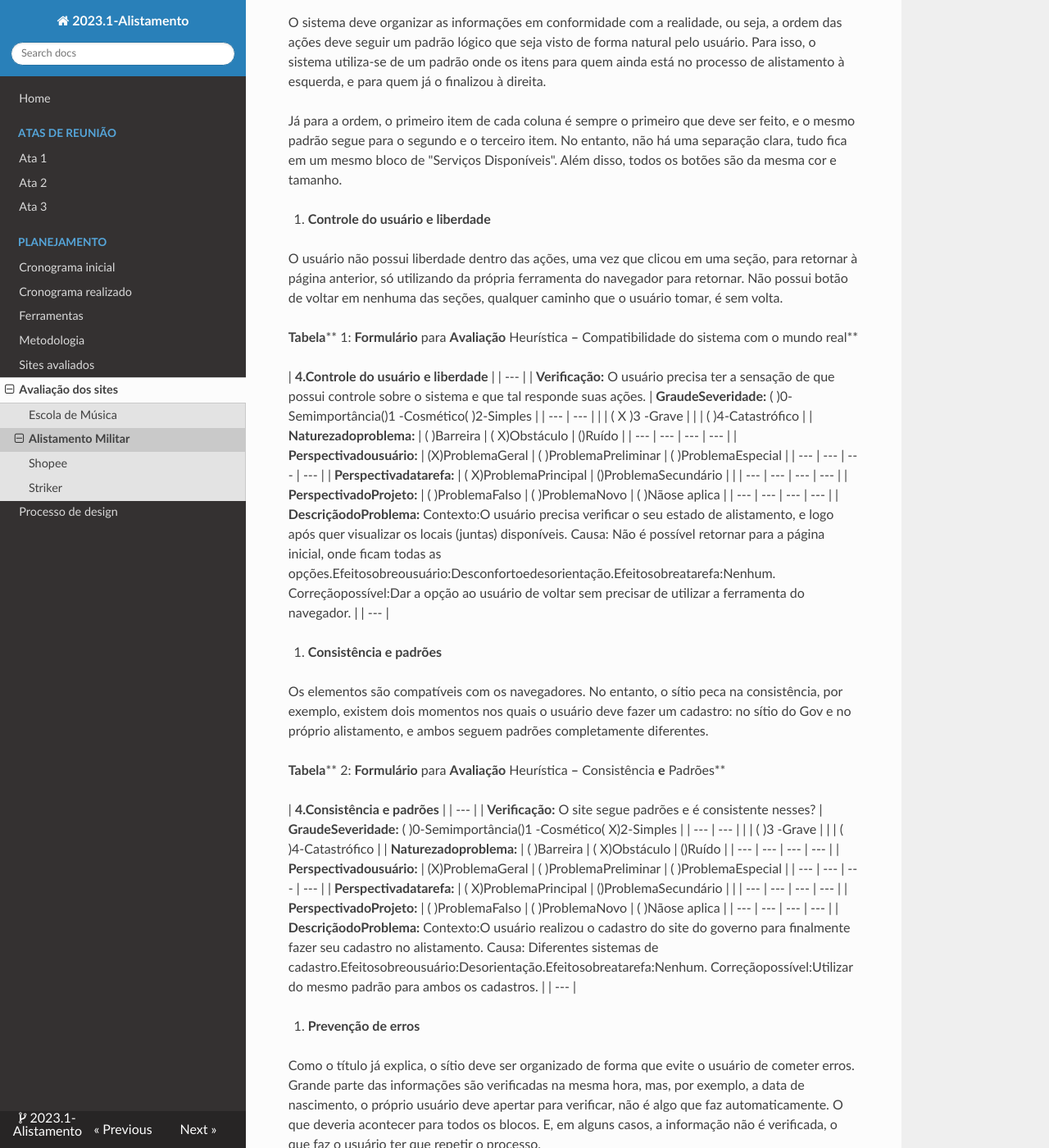
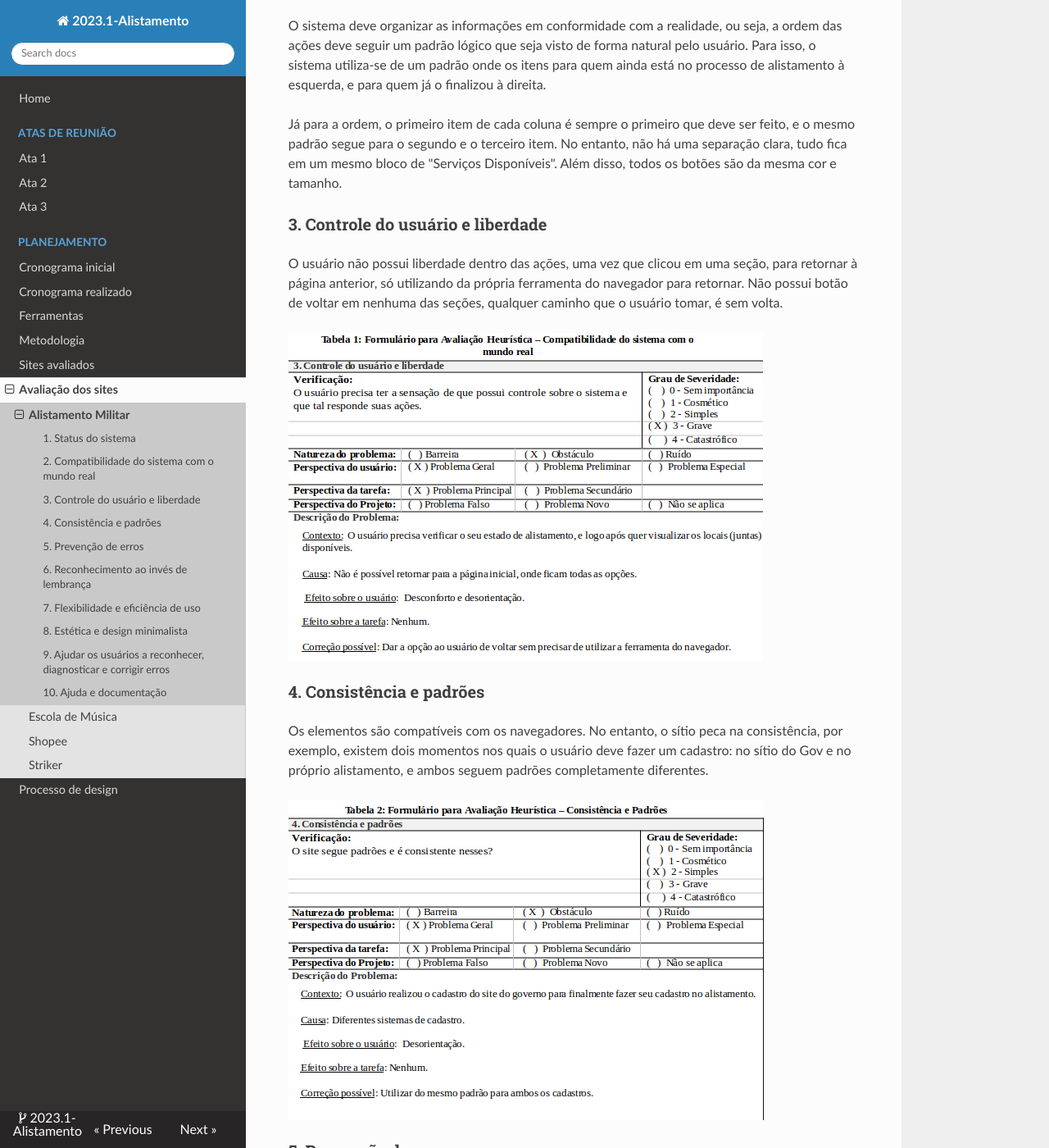
Before and after one commit to Interacao-Humano-Computador/2023.1-Alistamento, an MkDocs documentation site: the page built from docs/planejamento/avaliacoes/alistamento.md, in a window 1280 px wide and 1400 px high, scrolled down 1837 px. Shown: the whole window at 82% size. Built offline with MkDocs 1.6.1, drawn with Linux system fonts in a browser that asks for light colours; nearby versions of some CDN libraries; some of the changed text lies outside the part shown.

Commit message:
Fix: bug na página da avaliação do alistamento

```diff
--- a/docs/planejamento/avaliacoes/alistamento.md
+++ b/docs/planejamento/avaliacoes/alistamento.md
@@ -3,7 +3,7 @@ Aluno: ARTHUR DE MELO VIANA – 211029147
 
 Matéria: Interação Humano Computador – Turma A
 
-# **Planejamento da Avaliação de IHC – Alistamento Militar Online**
+# Planejamento da Avaliação de IHC – Alistamento Militar Online
 
 Essa avaliação de IHC tem como objetivo verificar se o _site_ do Exército Brasileiro para a realização do Alistamento Militar Online conseguiu atender às mais diversas camadas sociais. Dado que todos os jovens que completam 18 anos em um determinado ano devem realizar sua inscrição nos primeiros seis meses daquele ano.
 
@@ -31,122 +31,57 @@ O teste piloto foi realizado rapidamente, a conexão com a internet é estável
 
 Essa avaliação de IHC tem como objetivo verificar se o _site_ do Exército Brasileiro para a realização do Alistamento Militar Online conseguiu atender às mais diversas camadas sociais. Dado que todos os jovens que completam 18 anos em um determinado ano devem realizar sua inscrição nos primeiros seis meses daquele ano. Para tal avaliação, utilizar-se-á o método de inspeção da Avaliação Heurística, a qual será feita conforme os critérios de Nielsen.
 
-1. **Status do sistema**
+### 1. Status do sistema
 
 Para tal critério, avaliar-se-á se o site em questão deve informar o usuário sobre a ação que está sendo executada e o estado de tal. Portanto, o primeiro aspecto a ser avaliado será o cadastro, que é realizado por meio do site Portal Gov, para o cadastro nesse site, utiliza-se a inserção de dados um de cada vez, com um feedback explicativo sobre cada ação que será realizada.
 
 Após essa etapa, a parte de alistamento também permite verificar cada informação colocada antes de avançar para a próxima página. Sendo assim, o usuário tem ciência de que errou uma informação específica antes de ter que avançar e preencher tudo novamente. No entanto, alguns avisos são muito discretos, como, por exemplo, em "Acompanhar alistamento", aparece em cima, em letras pequenas e em uma caixa azul, que pouco chama a atenção.
 
-2. **Compatibilidade do sistema com o mundo real**
+### 2. Compatibilidade do sistema com o mundo real
 
 O sistema deve organizar as informações em conformidade com a realidade, ou seja, a ordem das ações deve seguir um padrão lógico que seja visto de forma natural pelo usuário. Para isso, o sistema utiliza-se de um padrão onde os itens para quem ainda está no processo de alistamento à esquerda, e para quem já o finalizou à direita.
 
 Já para a ordem, o primeiro item de cada coluna é sempre o primeiro que deve ser feito, e o mesmo padrão segue para o segundo e o terceiro item. No entanto, não há uma separação clara, tudo fica em um mesmo bloco de "Serviços Disponíveis". Além disso, todos os botões são da mesma cor e tamanho.
 
-3. **Controle do usuário e liberdade**
+### 3. Controle do usuário e liberdade
 
 O usuário não possui liberdade dentro das ações, uma vez que clicou em uma seção, para retornar à página anterior, só utilizando da própria ferramenta do navegador para retornar. Não possui botão de voltar em nenhuma das seções, qualquer caminho que o usuário tomar, é sem volta.
 
-**Tabela**** 1: ****Formulário**** para ****Avaliação**** Heurística ****–**** Compatibilidade do sistema com o mundo real**
+![Tabela1](../../img/avaliacoes/tabela1.png)
 
-| **4.Controle do usuário e liberdade** |
-| --- |
-| **Verificação:** O usuário precisa ter a sensação de que possui controle sobre o sistema e que tal responde suas ações. | **GraudeSeveridade:** ( )0-Semimportância()1 -Cosmético( )2-Simples |
-| --- | --- |
-|
- | ( X )3 -Grave |
-|
- | ( )4-Catastrófico |
-| **Naturezadoproblema:** | ( )Barreira | ( X)Obstáculo | ()Ruído |
-| --- | --- | --- | --- |
-| **Perspectivadousuário:** | (X)ProblemaGeral | ( )ProblemaPreliminar | ( )ProblemaEspecial |
-| --- | --- | --- | --- |
-| **Perspectivadatarefa:** | ( X)ProblemaPrincipal | ()ProblemaSecundário |
- |
-| --- | --- | --- | --- |
-| **PerspectivadoProjeto:** | ( )ProblemaFalso | ( )ProblemaNovo | ( )Nãose aplica |
-| --- | --- | --- | --- |
-| **DescriçãodoProblema:** Contexto:O usuário precisa verificar o seu estado de alistamento, e logo após quer visualizar os locais (juntas) disponíveis.
-Causa: Não é possível retornar para a página inicial, onde ficam todas as opções.Efeitosobreousuário:Desconfortoedesorientação.Efeitosobreatarefa:Nenhum.
-Correçãopossível:Dar a opção ao usuário de voltar sem precisar de utilizar a ferramenta do navegador. |
-| --- |
 
-4. **Consistência e padrões**
+### 4. Consistência e padrões
 
 Os elementos são compatíveis com os navegadores. No entanto, o sítio peca na consistência, por exemplo, existem dois momentos nos quais o usuário deve fazer um cadastro: no sítio do Gov e no próprio alistamento, e ambos seguem padrões completamente diferentes.
 
-**Tabela**** 2: ****Formulário**** para ****Avaliação**** Heurística ****–**** Consistência ****e**** Padrões**
+![Tabela2](../../img/avaliacoes/tabela2.png)
 
-| **4.Consistência e padrões** |
-| --- |
-| **Verificação:** O site segue padrões e é consistente nesses? | **GraudeSeveridade:** ( )0-Semimportância()1 -Cosmético( X)2-Simples |
-| --- | --- |
-|
- | ( )3 -Grave |
-|
- | ( )4-Catastrófico |
-| **Naturezadoproblema:** | ( )Barreira | ( X)Obstáculo | ()Ruído |
-| --- | --- | --- | --- |
-| **Perspectivadousuário:** | (X)ProblemaGeral | ( )ProblemaPreliminar | ( )ProblemaEspecial |
-| --- | --- | --- | --- |
-| **Perspectivadatarefa:** | ( X)ProblemaPrincipal | ()ProblemaSecundário |
- |
-| --- | --- | --- | --- |
-| **PerspectivadoProjeto:** | ( )ProblemaFalso | ( )ProblemaNovo | ( )Nãose aplica |
-| --- | --- | --- | --- |
-| **DescriçãodoProblema:** Contexto:O usuário realizou o cadastro do site do governo para finalmente fazer seu cadastro no alistamento.
-Causa: Diferentes sistemas de cadastro.Efeitosobreousuário:Desorientação.Efeitosobreatarefa:Nenhum.
-Correçãopossível:Utilizar do mesmo padrão para ambos os cadastros. |
-| --- |
-
-5. **Prevenção de erros**
+### 5. Prevenção de erros
 
 Como o título já explica, o sítio deve ser organizado de forma que evite o usuário de cometer erros. Grande parte das informações são verificadas na mesma hora, mas, por exemplo, a data de nascimento, o próprio usuário deve apertar para verificar, não é algo que faz automaticamente. O que deveria acontecer para todos os blocos. E, em alguns casos, a informação não é verificada, o que faz o usuário ter que repetir o processo.
 
-6. **Reconhecimento ao invés de lembrança**
+### 6. Reconhecimento ao invés de lembrança
 
 Nesse critério, o sistema precisa perdurar informações já fornecidas e verificadas para o preenchimento automático dessas, o que evita erros e também faz com que o usuário não tenha que preencher a mesma informação múltiplas vezes. Dado que algumas são trabalhosas de digitar e de verificar.
 
 No caso, o usuário já tem um cadastro no site do governo, o qual possui inúmeras informações do usuário. No entanto, na parte de alistamento, o usuário precisa digitar todas as informações que ele já forneceu, inclusive no próprio login, ao invés dessas informações já estarem preenchidas e o usuário tenha que somente verificá-las.
 
-7. **Flexibilidade e eficiência de uso**
+### 7. Flexibilidade e eficiência de uso
 
 Dado que o alistamento deve ser feito nos primeiros 6 meses de um determinado ano por todos os jovens que completariam 18 anos, o sistema deve ser flexível e deve atender aos mais variados perfis de usuários.
 
 O site não é personalizável, é o mesmo para todos. No entanto, o cadastro realizado no Gov é bem intuitivo e explicativo, com ícones grandes e avisos sobre a sua atual situação no processo. No entanto, tais características não são replicadas no Alistamento, letras pequenas, sem opção de zoom, algumas informações são posicionadas de maneira discreta e todos os botões são apresentados como se fossem de mesma importância.
 
-8. **Estética e design minimalista**
+### 8. Estética e design minimalista
 
 Neste tópico, os elementos visuais não devem causar confusão ou distração, as informações relevantes devem sempre prevalecer. Algo que é possível analisar logo na página inicial, aparece um aviso que cobre grande parte da tela, anunciando o instagram do alistamento oficial, o que se trata de uma informação distrativa e completamente irrelevante.
 
-**Tabela**** 3: ****Formulário**** para ****Avaliação**** Heurística ****–**** Estética e design minimalista**
+![Tabela3](../../img/avaliacoes/tabela3.png)
 
-| **4.Consistência e padrões** |
-| --- |
-| **Verificação:** O site segue padrões e é consistente nesses? | **GraudeSeveridade:** ( )0-Semimportância()1 -Cosmético( X)2-Simples |
-| --- | --- |
-|
- | ( )3 -Grave |
-|
- | ( )4-Catastrófico |
-| **Naturezadoproblema:** | ( )Barreira | ( X)Obstáculo | ()Ruído |
-| --- | --- | --- | --- |
-| **Perspectivadousuário:** | ()ProblemaGeral | ( X)ProblemaPreliminar | ( )ProblemaEspecial |
-| --- | --- | --- | --- |
-| **Perspectivadatarefa:** | ( )ProblemaPrincipal | ( X )ProblemaSecundário |
- |
-| --- | --- | --- | --- |
-| **PerspectivadoProjeto:** | ( )ProblemaFalso | ( )ProblemaNovo | ( )Nãose aplica |
-| --- | --- | --- | --- |
-| **DescriçãodoProblema:** Contexto:O usuário pesquisou alistamento no Google e abriu a página inicial do Alistamento.
-Causa: Notificação desnecessária que o usuário precisa obrigatoriamente fechar para prosseguir.Efeitosobreousuário:Desconforto.Efeitosobreatarefa:Nenhum.
-Correçãopossível: Colocar um botão discreto em algum ponto da página anunciando o instagram, ao invés de notificar de forma irritante. |
-| --- |
-
-9. **Ajudar os usuários a reconhecer, diagnosticar e corrigir erros**
+### 9. Ajudar os usuários a reconhecer, diagnosticar e corrigir erros
 
 Para todo erro que o usuário cometer, o sistema deve dar um feedback com mensagens que explicitam o erro cometido e, se necessário, ensinando-o a corrigir tal. No primeiro cadastro, os erros são explicitados em cor vermelha, de forma que o usuário consiga detectar. Já no alistamento, em algumas seções, os avisos são discretos e, alguns, em cor azul, o que pode passar despercebido pelo usuário.
 
-10. **Ajuda e documentação**
+### 10. Ajuda e documentação
 
 Nesse tópico, analisa-se os recursos de ajuda ao usuário. Para tal, verificou-se que o sistema não apresenta um serviço de atendimento online para ajudar o usuário, mas disponibiliza uma página de Perguntas Frequentes, com diversas respostas às mais variadas perguntas. Tal seção é dividida em três tópicos, cada um deles com várias perguntas e suas respectivas respostas para os mais diferentes casos. As perguntas são diretas e simples de entender e as respostas são diretas, sem termos complicados e com poucas palavras.
--- a/mkdocs.yml
+++ b/mkdocs.yml
@@ -15,8 +15,8 @@ nav:
       - Metodologia: planejamento/metodologia.md
       - Sites avaliados: planejamento/sites_avaliados.md
       - Avaliação dos sites:
+        - Alistamento Militar: planejamento/avaliacoes/alistamento.md
         - Escola de Música: planejamento/avaliacoes/escola.md
-        - Alistamento Militar: planejamento/avaliacoes/alistamento.md
         - Shopee: planejamento/avaliacoes/shopee.md
         - Striker: planejamento/avaliacoes/striker.md
       - Processo de design: planejamento/processo_design.md
```
Also changed, not shown: docs/img/avaliacoes/tabela1.png (added), docs/img/avaliacoes/tabela2.png (added), docs/img/avaliacoes/tabela3.png (added).
